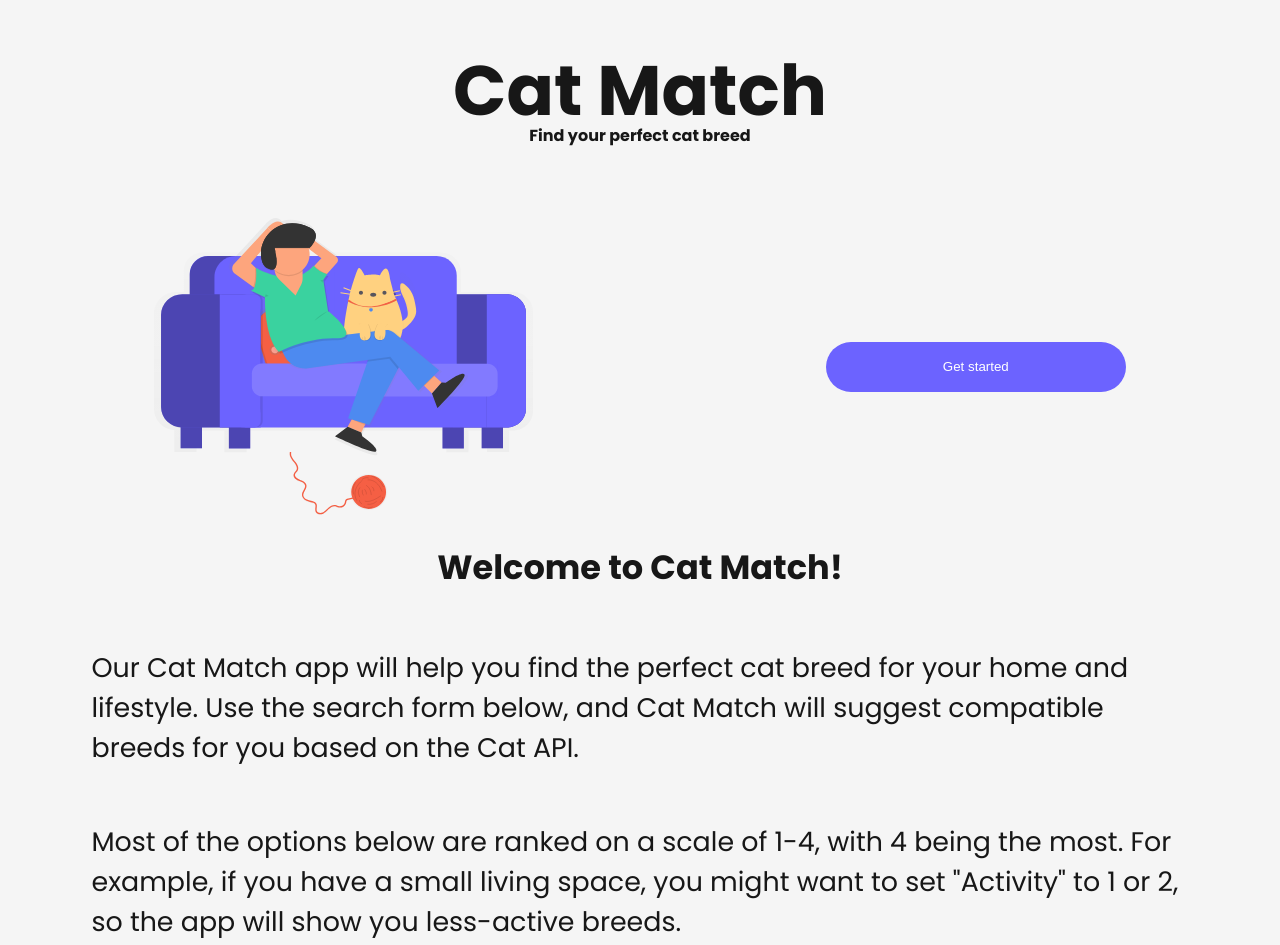
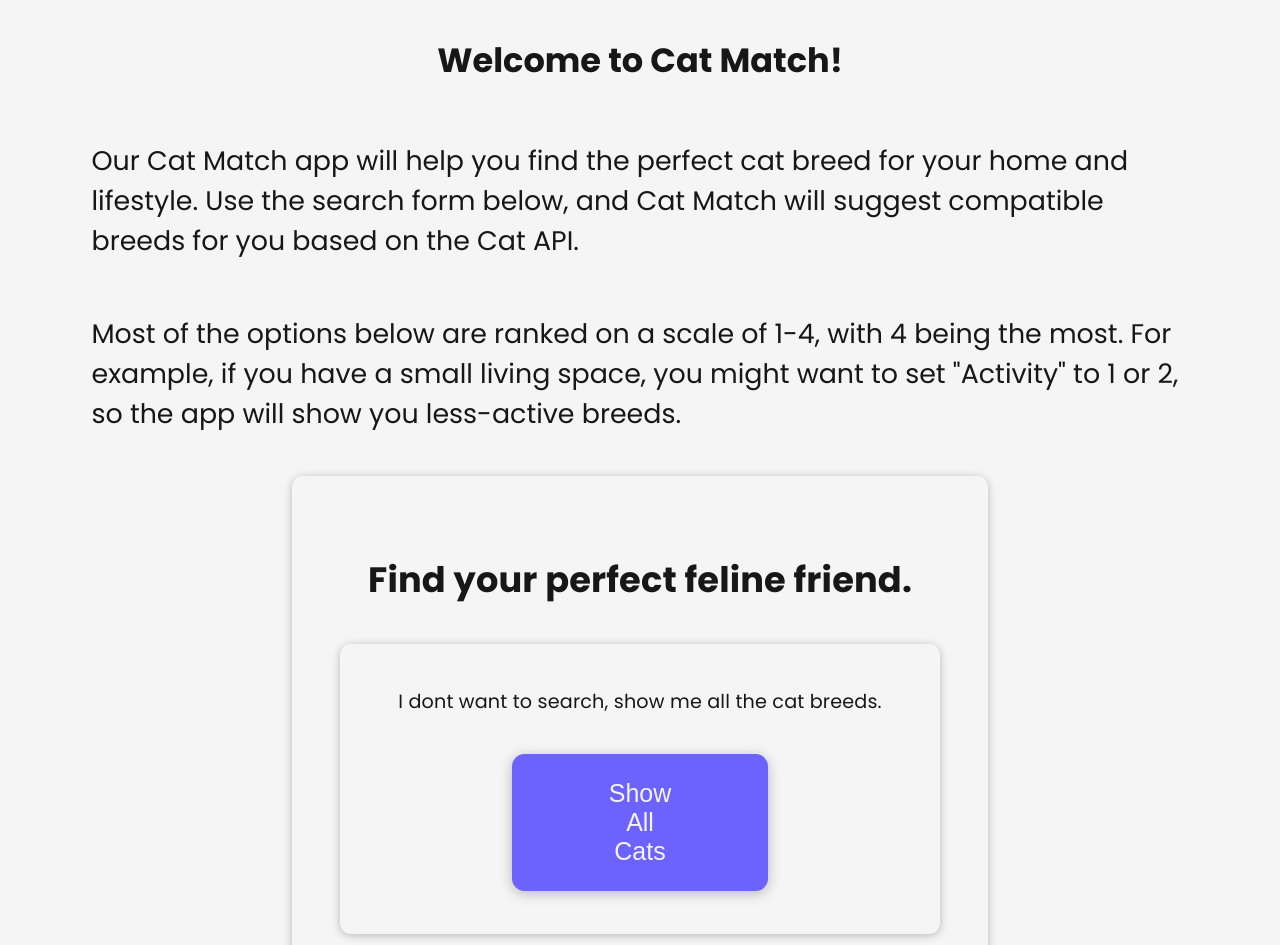
Before and after one commit to Junior-Developer-Group/cat-match, a plain HTML site: page index.html in a window 1280 px wide. Shown: the top 945 px of the page. Drawn offline with nearby package versions, Linux system fonts and the light colour scheme.

Commit message:
revert changes

```diff
--- a/assets/scripts/modal.js
+++ b/assets/scripts/modal.js
@@ -1,7 +1,6 @@
 var modal = document.querySelector('#modal');
 var modalButtons = document.querySelectorAll('.toggle-modal');
 var lastFocussedElement;
-var body = document.getElementById("top");
 
 function toggleModal() {
   if (modal.style.display == 'block') {
@@ -13,7 +12,6 @@ function toggleModal() {
 
 function openModal() {
   modal.style.display = 'block';
-  body.classList += "bg-modal";
 
   // Remember the last selected item on the page
   lastFocussedElement = document.activeElement;
@@ -25,7 +23,6 @@ function openModal() {
 
 function closeModal() {
   modal.style.display = 'none';
-  body.classList = "";
 
   // Return the user to the last item they were looking at before opening the modal
   lastFocussedElement.focus();
@@ -39,13 +36,3 @@ document.addEventListener('keydown', (event) => {
     closeModal();
   }
 });
-
-// Allow the user to close the modal by clicking outside the modal
-//if(modal.style.display === 'block'){
-//    body.addEventListener('click', (event) => {
-//        var modalClicked = modal.contains(event.target);
-//        if(!modalClicked){
-//            console.log('clicked')
-//        }
-//    });
-//}
--- a/assets/styles/styles.css
+++ b/assets/styles/styles.css
@@ -21,47 +21,6 @@ body {
   background: var(--white);
   font-family: 'Poppins', sans-serif;
   color: var(--black);
-}
-
-.hero-section{
-}
-
-.hero-heading{
-    font-size: 65px;
-    line-height: 65px;
-    text-align: center;
-    font-weight: bold;
-    margin-bottom: 10px;
-}
-
-.hero-sub-heading{
-    text-align: center;
-    font-weight: bold;
-    margin-top: 0px;
-}
-
-.hero-svg-section{
-    text-align: center;
-    display: flex;
-    flex-direction: column;
-    justify-content: space-around;
-    align-items: center;
-    margin-top: 50px;
-}
-
-.hero-svg{
-    width: 50%;
-}
-
-.hero-button{
-    border: none;
-    color: #fff;
-    width: 200px;
-    height: 40px;
-    background: #6C63FF;
-    border-radius: 20px;
-    margin-top: 20px;
-    margin-bottom: 20px;
 }
 
 .intro {
@@ -89,15 +48,6 @@ border-radius: 0.7em;
 }
 
 #form section{
-box-shadow: 0 0.1em 0.5em rgba(0, 0, 0, 0.25);
-border-radius: 0.7em;
-width:100%;
-padding:0.5em;
-margin:0.5em;
-}
-
-#form fieldset{
-border: none;
 box-shadow: 0 0.1em 0.5em rgba(0, 0, 0, 0.25);
 border-radius: 0.7em;
 width:100%;
@@ -234,44 +184,8 @@ font-weight:bold;
 font-size:1em;
 }
 
-.hero-heading{
-    font-size: 70px;
-    text-align: center;
-    font-weight: bold;
-    margin-bottom: 0px;
 }
 
-.hero-sub-heading{
-    text-align: center;
-    font-weight: bold;
-    margin-top: 0px;
-}
-
-.hero-svg-section{
-    text-align: center;
-    display: flex;
-    flex-direction: row;
-    justify-content: space-around;
-    align-items: center;
-    margin-top: 70px;
-}
-
-.hero-svg{
-    width: 30%;
-}
-
-.hero-button{
-    border: none;
-    color: #fff;
-    width: 200px;
-    height: 40px;
-    background: #6C63FF;
-    border-radius: 30px;
-}
-}
-
-
-/* Desktop View */
 @media only screen and (min-width: 64.5em) {
 
 .intro {
@@ -309,29 +223,9 @@ font-size:1.3em;
 #form button{
 font-size:1.3em;
 }
-
-.hero-svg-section{
-    text-align: center;
-    display: flex;
-    flex-direction: row;
-    justify-content: space-around;
-    align-items: center;
-    margin-top: 70px;
 }
 
-.hero-svg{
-    width: 30%;
-}
 
-.hero-button{
-    border: none;
-    color: #fff;
-    width: 300px;
-    height: 50px;
-    background: #6C63FF;
-    border-radius: 30px;
-}
-}
 
 footer button {
   background: var(--white);
@@ -341,17 +235,8 @@ footer button {
   border: none;
 }
 
-.bg-modal{
-   background: rgba(0,0,0,0.9);
-   top: 0;
-   height: 100%;
-   width: 100%;
-   position: fixed;
-}
-
 #modal {
   display: none;
-  background: rgb(255,255,255);
 
   position: absolute;
   top: 50%;
--- a/index.html
+++ b/index.html
@@ -12,17 +12,8 @@
   <link rel="stylesheet" href="assets/styles/styles.css" />
 </head>
 
-<body id="main-bg">
+<body>
   <div id="top"></div>
-  <!--Hero Section-->
-  <section class="hero-section">
-    <h1 class="hero-heading">Cat Match</h1>
-    <p class="hero-sub-heading">Find your perfect cat breed</p>
-    <div class="hero-svg-section">
-      <img src="./assets/images/man_cat_couch.svg" class="hero-svg">
-      <button class="hero-button">Get started</button>
-    </div>
-  </section>
   <section class="intro">
     <h2>Welcome to Cat Match!</h2>
     <p>Our Cat Match app will help you find the perfect cat breed for your home and lifestyle. Use the search form below, and Cat Match will suggest compatible breeds for you based on the Cat API.</p>
@@ -46,14 +37,14 @@
 
   <form id="form" method="POST" action="">
     <h2>Find your perfect feline friend.</h2>
-    <fieldset>
+    <section>
       <p class="allCatsSection"> I dont want to search, show me all the cat breeds.</p>
       <div class="showAllCatsButton">
         <button class="allCatsButton">Show All Cats</button>
       </div>
-    </fieldset>
+    </section>
     <p class="formInstructions">Choose your options based on your needs where: 1 = not very and 5 = very </p>
-    <fieldset>
+    <section>
       <h4>Fitting into your family</h4>
       <div>
         <label for="dogFriendly">Dog-friendly</label>
@@ -70,8 +61,8 @@
         <input type="checkbox" id="hypoallergenic" name="hypoallergenic">
 
       </div>
-    </fieldset>
-    <fieldset>
+    </section>
+    <section>
       <h4>Fitting into your lifestyle</h4>
       <div>
         <label for="coatLength">Coat Length</label>
@@ -117,14 +108,14 @@
           <option value="4">4 - very</option>
         </select>
       </div>
-    </fieldset>
-    <fieldset>
+    </section>
+    <section>
       <h4>Other options</h4>
       <div>
         <label for="rare"> Rare</label>
         <input type="checkbox" id="rare" name="rare">
       </div>
-    </fieldset>
+    </section>
     <div class="submitButton">
       <button type="submit">Search</button>
     </div>
```
Also changed, not shown: assets/images/man_cat_couch.svg (deleted).
